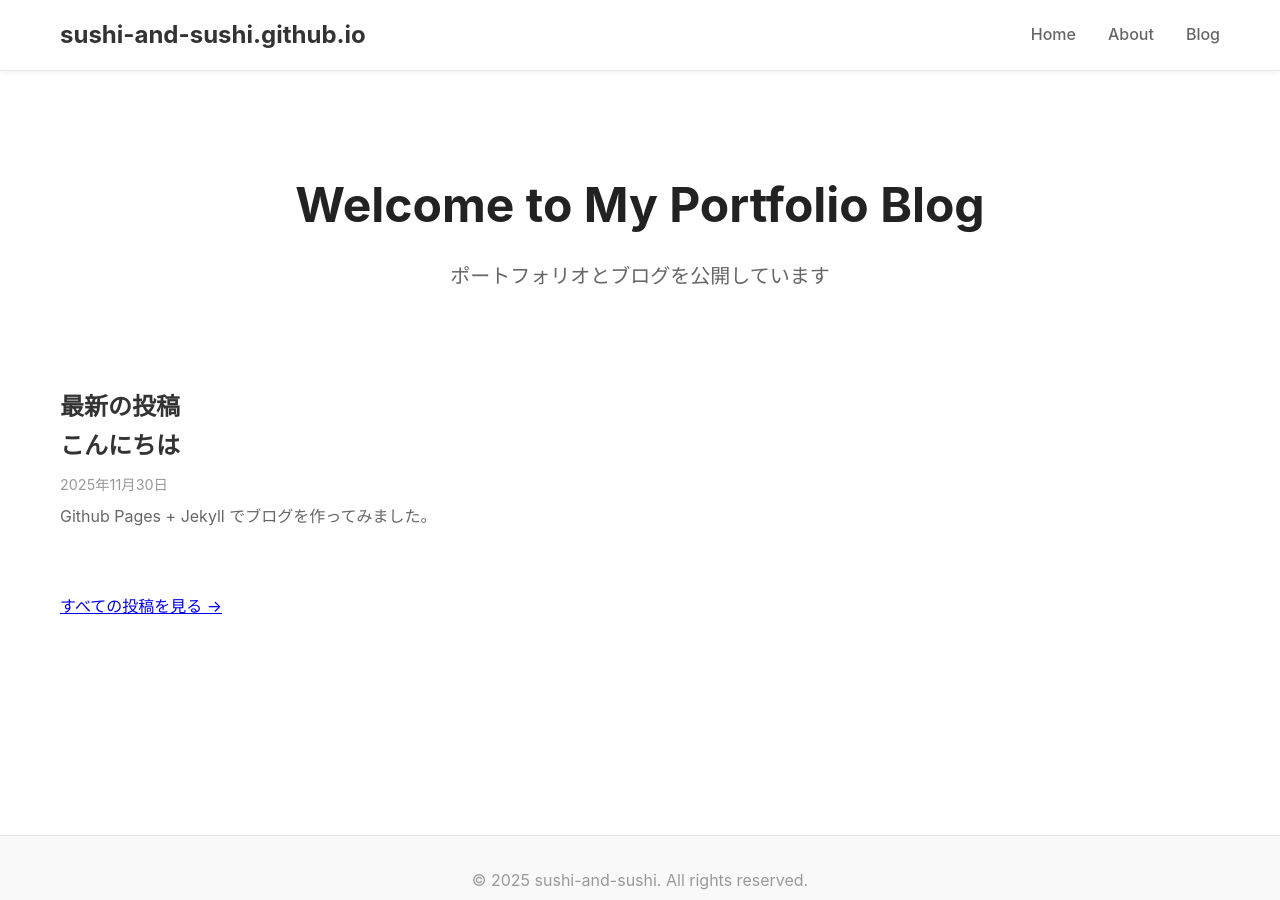
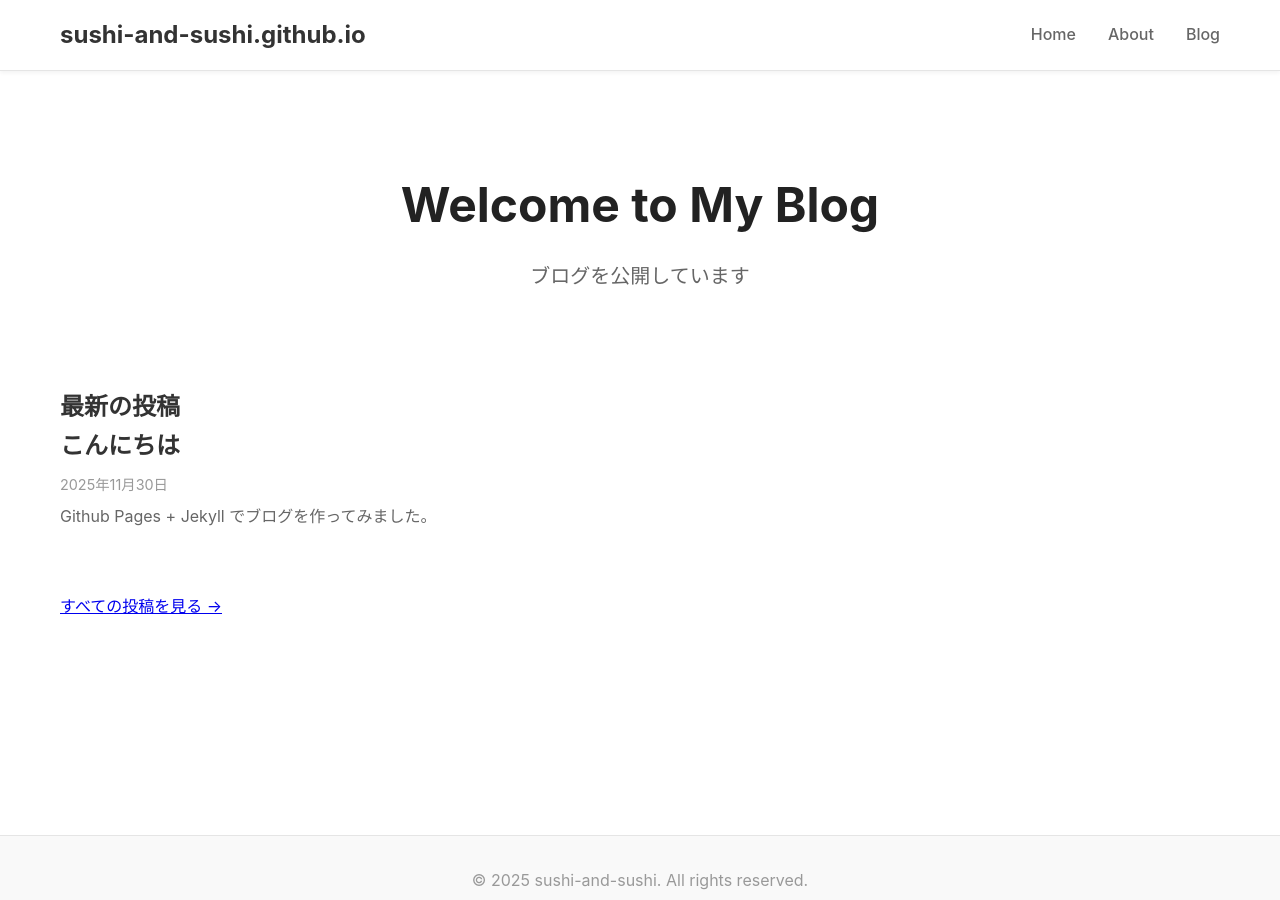
Before and after one commit to sushi-and-sushi/sushi-and-sushi.github.io, a Jekyll site: the page built from workspace/index.html, in a window 1280 px wide and 900 px high. Built offline with Jekyll 4.4.1, drawn with Linux system fonts in a browser that asks for light colours.

Commit message:
FIX: サイト上の名前の表示を修正

```diff
--- a/workspace/index.html
+++ b/workspace/index.html
@@ -3,8 +3,8 @@ layout: default
 ---
 
 <div class="hero">
-    <h1>Welcome to My Portfolio Blog</h1>
-    <p>ポートフォリオとブログを公開しています</p>
+    <h1>Welcome to My Blog</h1>
+    <p>ブログを公開しています</p>
 </div>
 
 <section class="recent-posts">
```
Also changed, not shown: workspace/about.md (+1 -1 lines).
